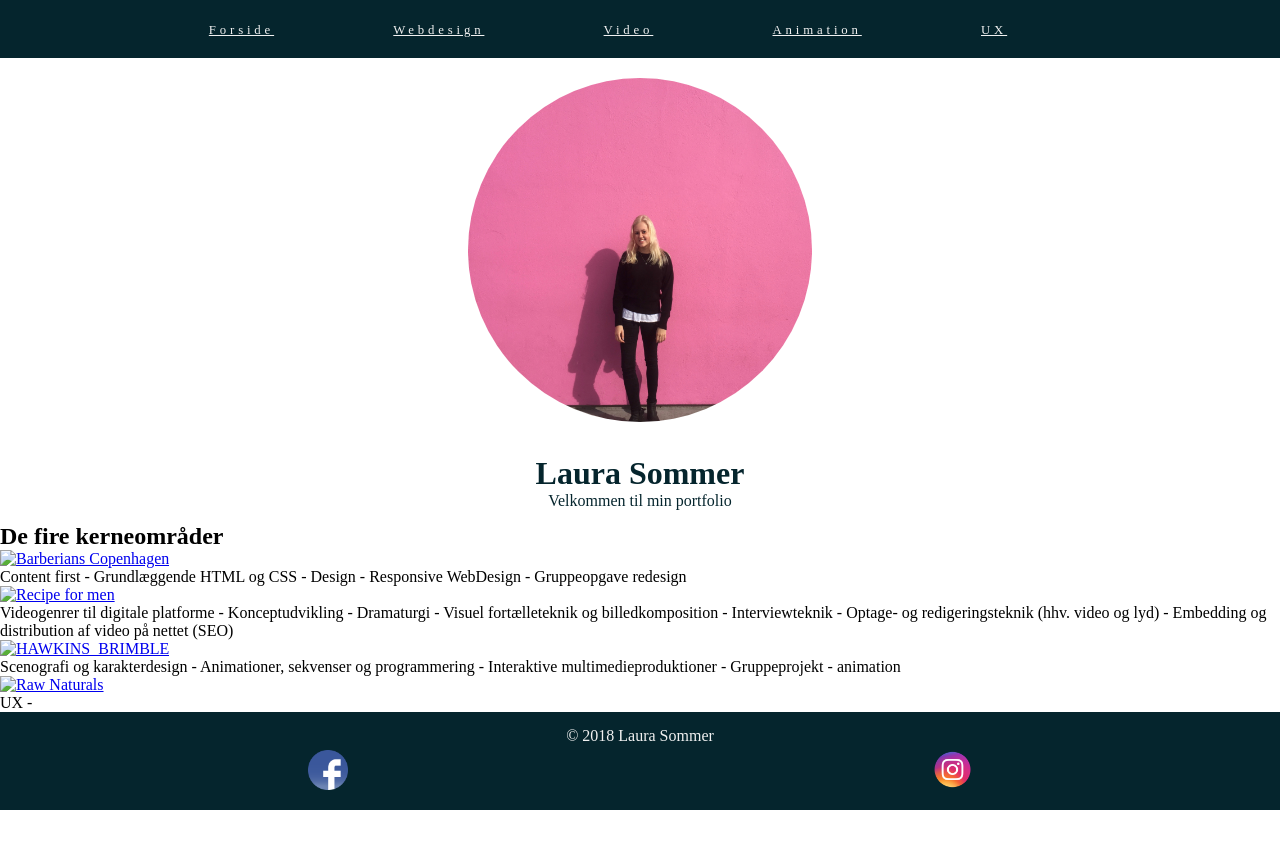
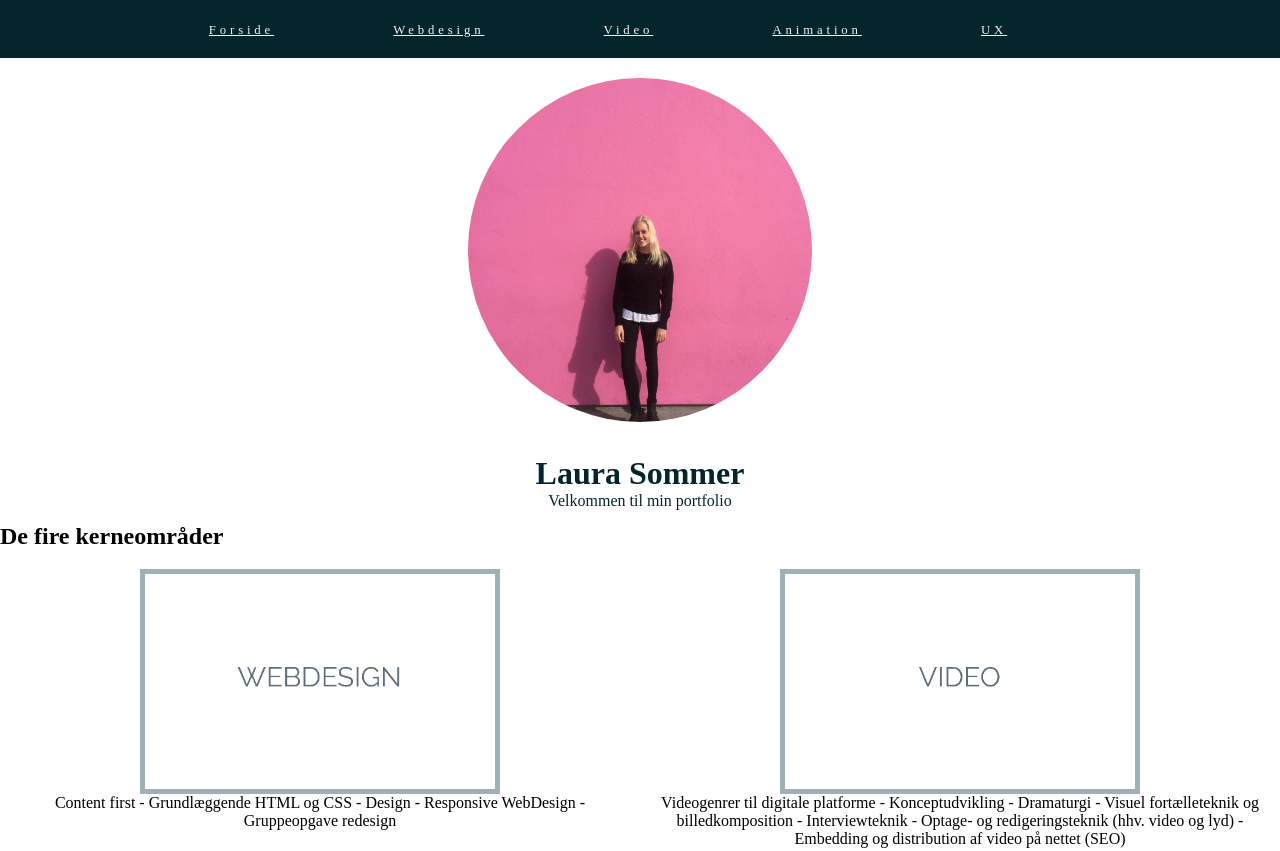
Before and after one commit to laurasommer/portfolio, a plain HTML site: page portfolio.html in a window 1280 px wide. Shown: the top 851 px of the page. Before the commit the page ends 810 px from the top, so only its background shows below. Drawn offline with Linux system fonts and the light colour scheme.

Commit message:
portfolio

```diff
--- a/portfolio.html
+++ b/portfolio.html
@@ -65,15 +65,13 @@
     <section id="temaer">
         <!-- Temaer -->
         <h1>De fire kerneområder</h1>
-        <div class=sectionwrapper>
         <div class="column">
 
             <!-- Webdesign -->
-                <div class="column_content2">
             <div class="wrapper">
-                        <div class="brand brand1">
-                            <a href="https://www.barberianscph.dk" target="_blank">
-                                <img alt="Barberians Copenhagen" src="images/barberians.png">
+                <div class="tema1">
+                    <a href="webdesign.html">
+                                <img src="portfolio_img/webdesign.png" alt="Webdesign">
                         </a>
                 </div>
                 <p> Content first - Grundlæggende HTML og CSS - Design - Responsive WebDesign - Gruppeopgave redesign </p>
@@ -81,23 +79,21 @@
 
             <!-- Video -->
             <div class="wrapper">
-                        <div class="brand brand2">
-                            <a href="https://www.recipeformen.com" target="_blank">
-                                <img src="images/recipe_for_men.png" alt="Recipe for men">
+                <div class="tema2">
+                    <a href="video.html">
+                                <img src="portfolio_img/video.png" alt="Video">
                         </a>
                 </div>
                 <p>Videogenrer til digitale platforme - Konceptudvikling - Dramaturgi - Visuel fortælleteknik og billedkomposition - Interviewteknik - Optage- og redigeringsteknik (hhv. video og lyd) - Embedding og distribution af video på nettet (SEO) </p>
             </div>
         </div>
-            </div>
         <div class="column">
 
             <!-- Animation -->
-                <div class="column_content2">
             <div class="wrapper">
-                        <div class="brand brand3">
-                            <a href="https://www.hawkinsandbrimble.co.uk" target="_blank">
-                                <img src="images/hawkins-brimble.png" alt="HAWKINS_BRIMBLE">
+                <div class="tema3">
+                    <a href="animation.html">
+                                <img src="portfolio_img/animation.png" alt="Animation">
                         </a>
                 </div>
                 <p>Scenografi og karakterdesign - Animationer, sekvenser og programmering - Interaktive multimedieproduktioner - Gruppeprojekt - animation </p>
@@ -105,17 +101,15 @@
 
             <!-- UX -->
             <div class="wrapper">
-                        <div class="brand brand4">
-                            <a href="https://www.recipeformen.com/raw" target="_blank">
-                                <img src="images/raw_naturals.png" alt="Raw Naturals">
+                <div class="tema4">
+                    <a href="ux.html" target="_blank">
+                                <img src="portfolio_img/ux.png" alt="UX">
                         </a>
                 </div>
                 <p> UX - </p>
             </div>
         </div>
-            </div>
-        </div>
-
+    </section>
 
 
 
--- a/stylesheet.css
+++ b/stylesheet.css
@@ -179,8 +179,7 @@ nav a:hover {
 }
 
 
-
-/*-------- logo ---------- */
+/*-------- ME ---------- */
 
 .navn {
     width: 100;
@@ -214,6 +213,63 @@ nav a:hover {
     display: block;
     padding: 20px;
 }
+
+/*-------- PORTFOLIO ---------- */
+
+.column {
+    display: flex;
+    flex-wrap: wrap;
+}
+
+.wrapper {
+    width: 100%;
+    margin: 1.5vw;
+    flex-basis: 300px;
+    flex-grow: 1;
+    text-align: center;
+}
+
+
+.tema1 img {
+    width: 60%;
+    height: auto;
+    margin: 0 auto;
+    display: block;
+    padding: 20px;
+    border: 5px solid;
+    border-color: #9eb1b8;
+}
+
+.tema2 img {
+    width: 60%;
+    height: auto;
+    margin: 0 auto;
+    display: block;
+    padding: 20px;
+    border: 5px solid;
+    border-color: #9eb1b8;
+}
+
+.tema3 img {
+    width: 60%;
+    height: auto;
+    margin: 0 auto;
+    display: block;
+    padding: 20px;
+    border: 5px solid;
+    border-color: #9eb1b8;
+}
+
+.tema4 img {
+    width: 60%;
+    height: auto;
+    margin: 0 auto;
+    display: block;
+    padding: 20px;
+    border: 5px solid;
+    border-color: #9eb1b8;
+}
+
 
 /*---------FOOTER---------*/
 
```
Also changed, not shown: portfolio_img/animation.png (added), portfolio_img/ux.png (added), portfolio_img/video.png (added), portfolio_img/webdesign.png (added). Lines whose indentation alone changed are shown as unchanged.
